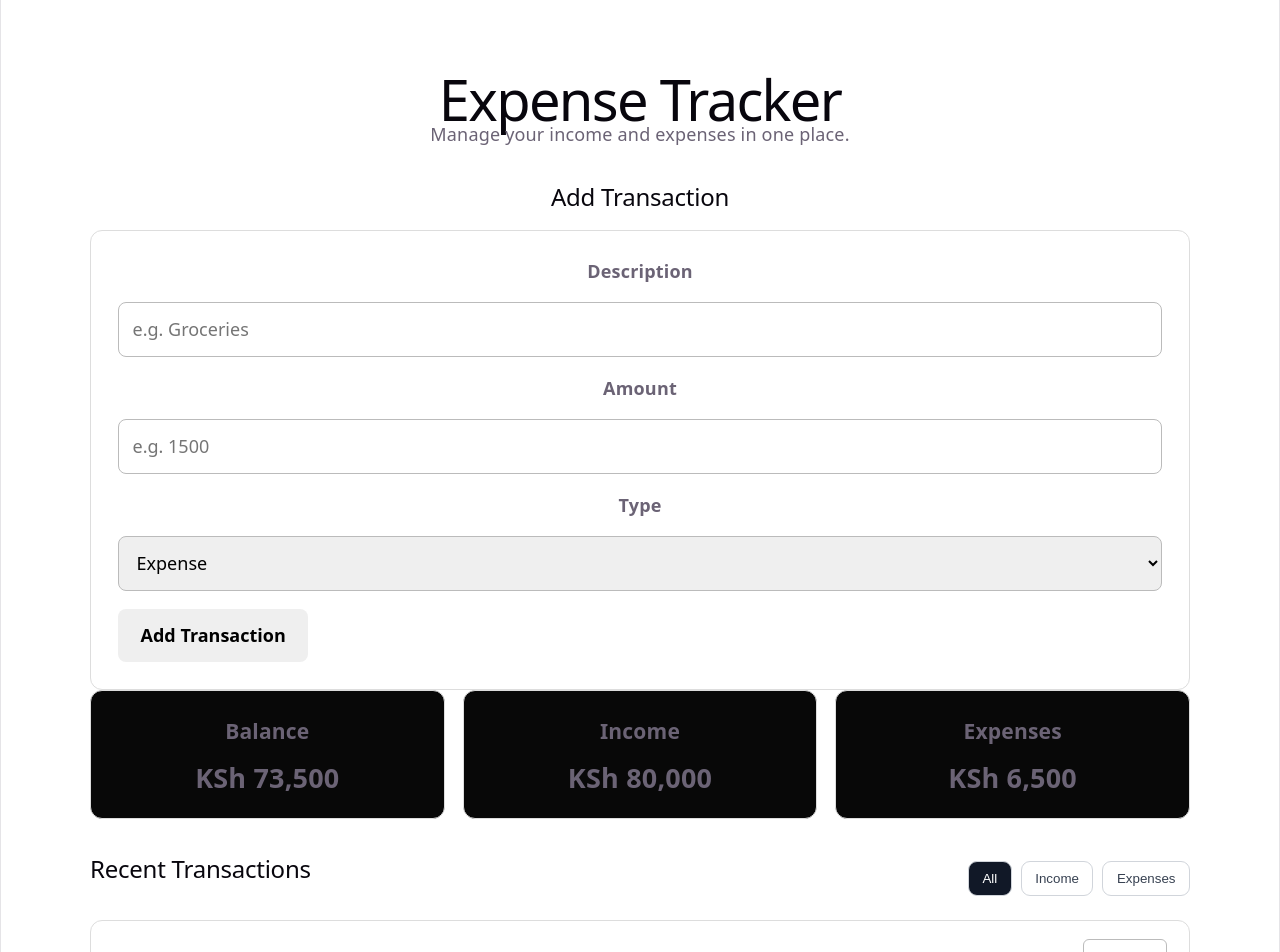
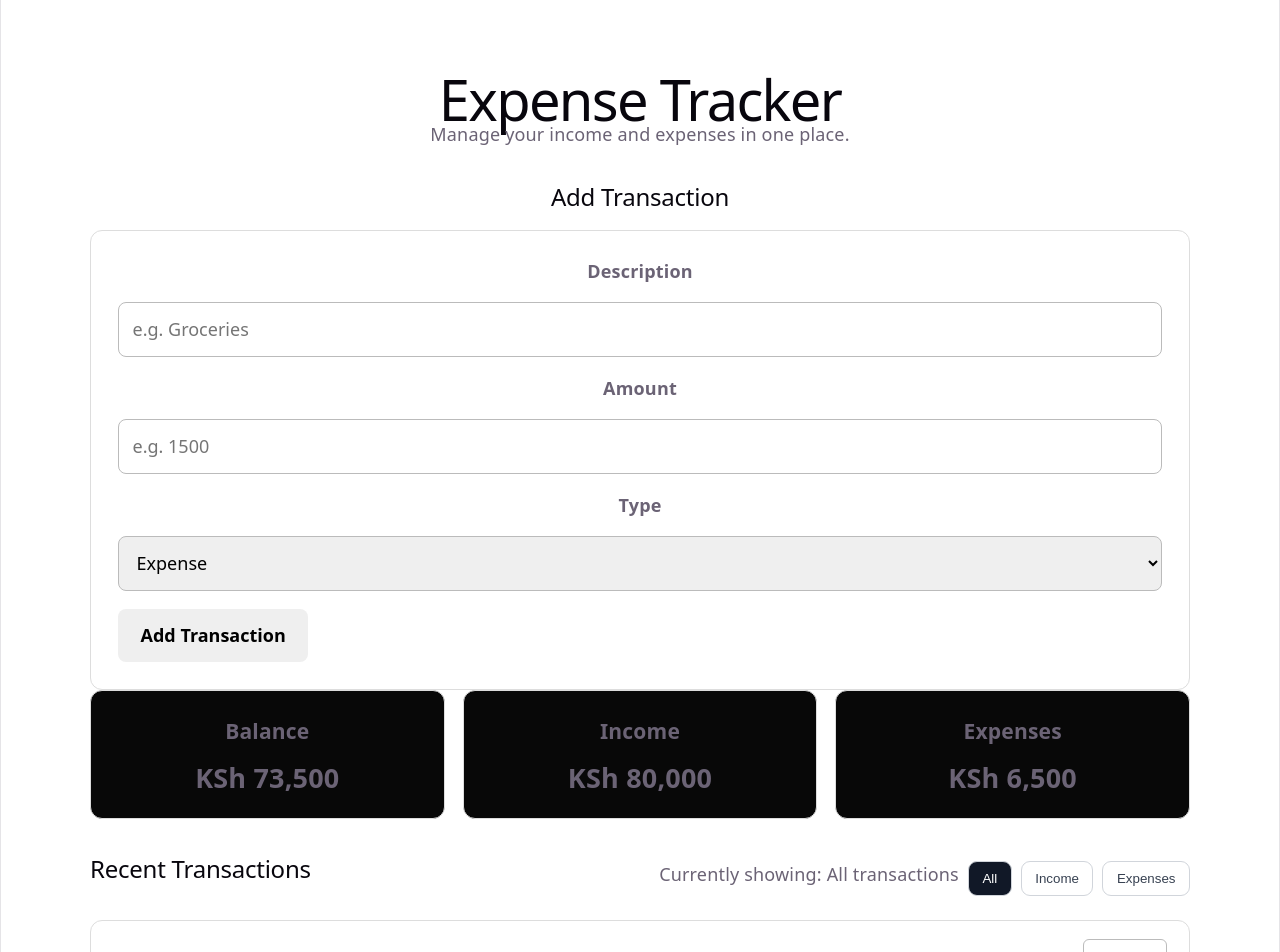
Before and after one commit to SuleimanX/ExpenseTracker, a React (Vite) app: page / in a window 1280 px wide. Shown: the top 952 px of the page. Built offline with nearby package versions, Linux system fonts and the light colour scheme.

Commit message:
Expose active transaction filter status

```diff
--- a/src/TransactionList.jsx
+++ b/src/TransactionList.jsx
@@ -13,7 +13,19 @@ function TransactionList({ transactions, onDelete }) {
       <div className="transactions-header">
         <h2>Recent Transactions</h2>
 
-        <div className="transaction-filters" role="group" aria-label="Transaction filters">
+        <div
+          className="transaction-filters"
+          role="group"
+          aria-label="Transaction filters"
+        >
+          <span className="filter-status">
+            Currently showing:{" "}
+            {filter === "all"
+              ? "All transactions"
+              : filter === "income"
+                ? "Income"
+                : "Expenses"}
+          </span>
           <button
             type="button"
             className={
```
